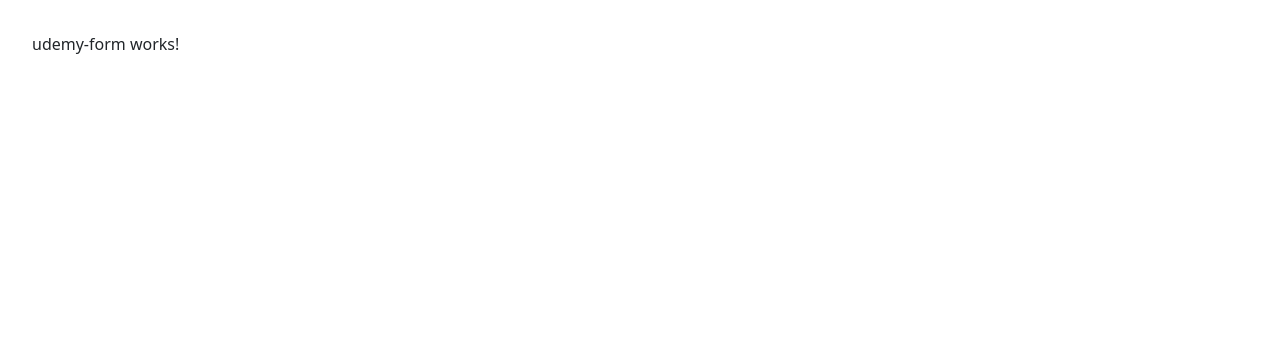
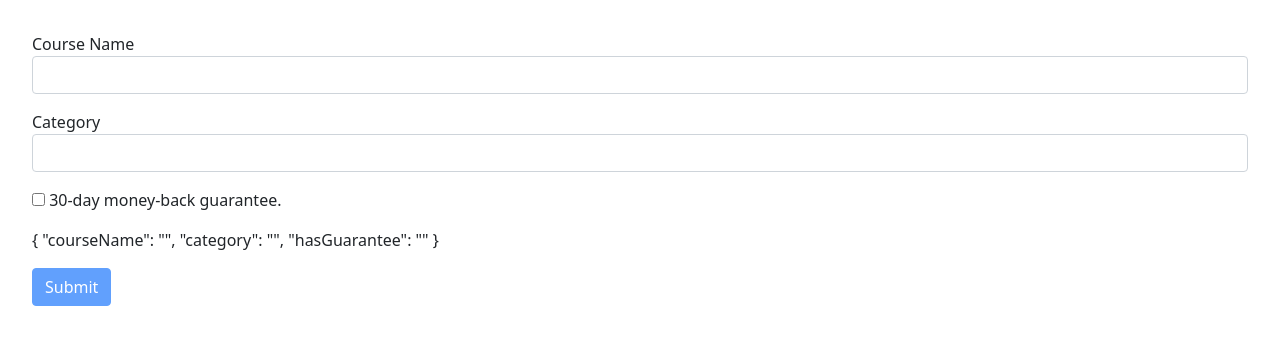
Before and after one commit to ajay020/angular-udemy-course, an Angular app: page / in a window 1280 px wide. Shown: the top 344 px of the page. Built offline with nearby package versions, Linux system fonts and the light colour scheme.

Commit message:
build udemy-course-form using template driven method

```diff
--- a/src/app/udemy-form/udemy-form.component.css
+++ b/src/app/udemy-form/udemy-form.component.css
@@ -0,0 +1,3 @@
+.form-control.ng-dirty.ng-invalid{
+    border: 2px solid red;
+}
--- a/src/app/udemy-form/udemy-form.component.html
+++ b/src/app/udemy-form/udemy-form.component.html
@@ -1 +1,50 @@
-<p>udemy-form works!</p>
+<form #f = ngForm (ngSubmit) ="submit(f.value)">
+    <div class="form-group">
+        <label for="firstName">
+            Course Name
+        </label>
+        <input
+            minlength="5"
+            required
+            ngModel
+            #courseName="ngModel"
+            name="courseName"
+            type="text"
+            id="courseName"
+            class="form-control">
+        <div class="alert alert-danger" *ngIf="courseName.invalid && courseName.touched">
+            <p *ngIf="courseName?.errors?.['required']" class="m-0">
+                Name is required.
+            </p>
+            <p *ngIf="courseName?.errors?.['minlength']" class="m-0">
+                Name should be minimum 5 characters.
+            </p>
+        </div>
+    </div>
+    <div class="form-group mt-3">
+        <label for="category">Category</label>
+        <select
+          required
+          #category="ngModel"
+          ngModel
+          name="category"
+          id="category"
+          class="form-control">
+            <option *ngFor="let category of categories" [value]="category.id">
+                {{category.name}}
+            </option>
+        </select>
+        <div class="alert alert-danger" *ngIf="category.invalid && category.touched">
+            <p *ngIf="courseName?.errors?.['required']">Select a category.</p>
+        </div>
+    </div>
+    <div class="checkbox mt-3">
+        <label>
+          <input ngModel  type="checkbox" name="hasGuarantee">  30-day money-back guarantee.
+        </label>
+    </div>
+    <div class="mt-3">
+        {{f.value | json}}
+    </div>
+    <button class="btn btn-primary mt-3" [disabled]="f.invalid" >Submit</button>
+</form>
--- a/src/app/udemy-form/udemy-form.component.ts
+++ b/src/app/udemy-form/udemy-form.component.ts
@@ -1,15 +1,18 @@
 import { Component, OnInit } from '@angular/core';
+import { NgForm } from '@angular/forms';
 
 @Component({
   selector: 'udemy-form',
   templateUrl: './udemy-form.component.html',
   styleUrls: ['./udemy-form.component.css']
 })
-export class UdemyFormComponent implements OnInit {
+export class UdemyFormComponent {
 
-  constructor() { }
 
-  ngOnInit(): void {
+  categories =[{id:1, name:"Development"}, {id:2,name:"Art"}, {id:3, name:"Data Analytic"}]
+
+  submit(course:any){
+    console.log(course)
   }
 
 }
```
